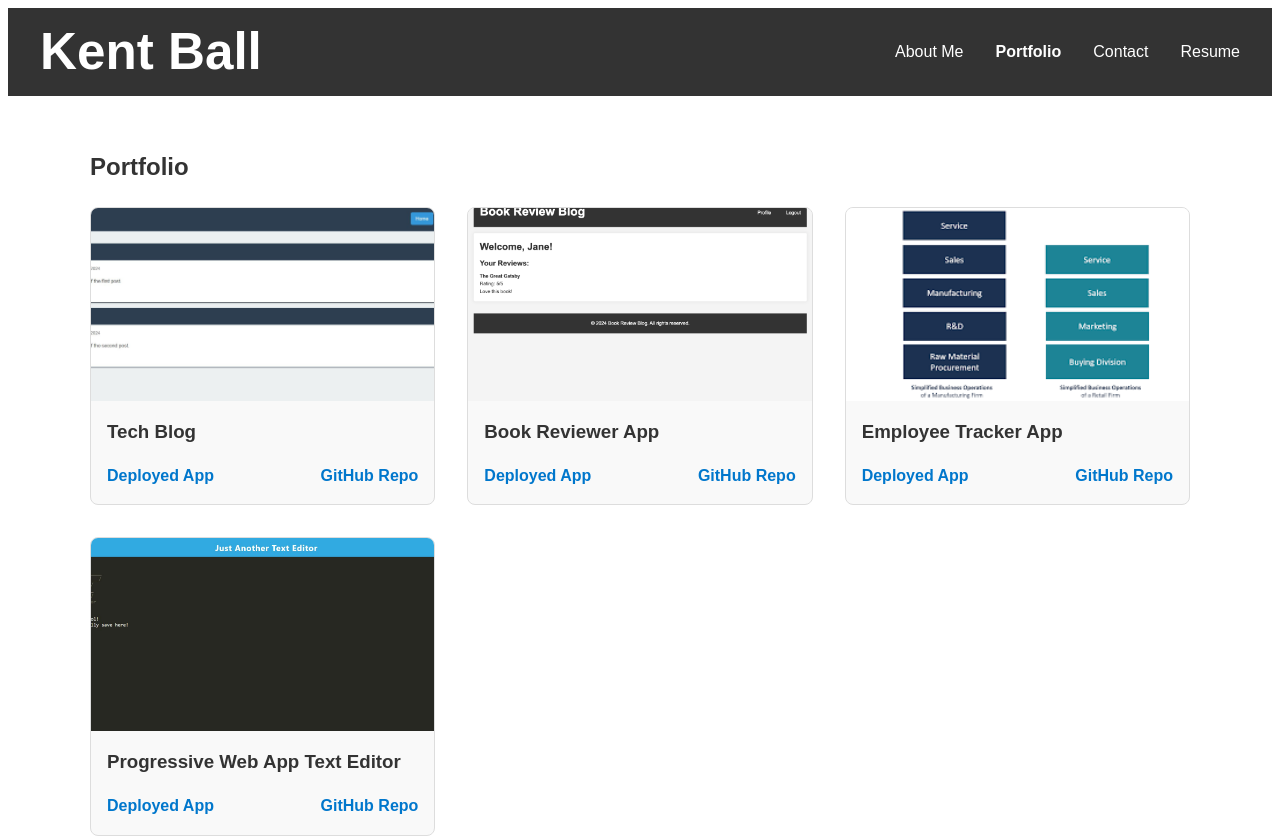
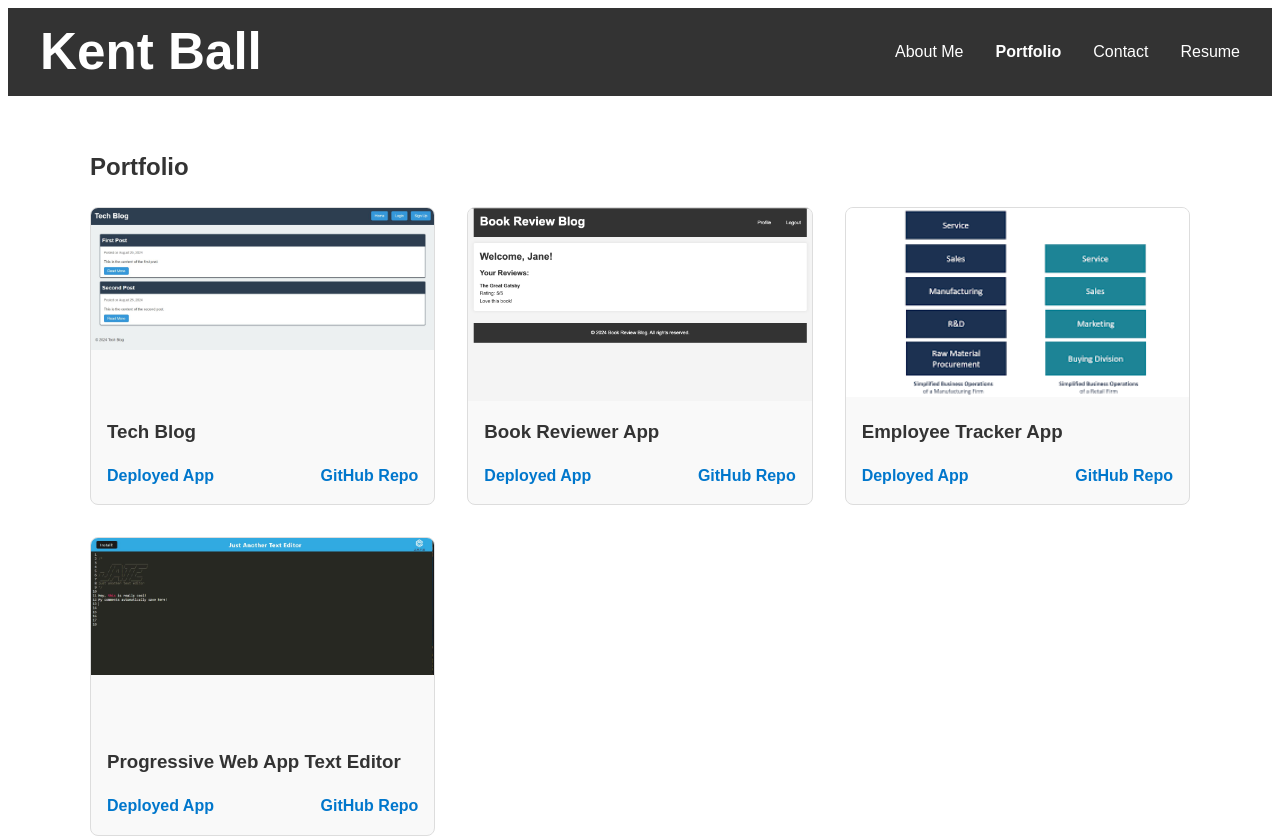
Before and after one commit to digitalscribe53/React-Portfolio, a React (Vite) app: page /portfolio in a window 1280 px wide. Shown: the top 838 px of the page. Built offline with nearby package versions, Linux system fonts and the light colour scheme.

Commit message:
Updated project card size and style

```diff
--- a/src/App.css
+++ b/src/App.css
@@ -162,9 +162,10 @@ body {
 }
 
 .project-image-container {
+  width: 100%;
+  height: 0;
+  padding-top: 56.25%; /* 4:3 Aspect Ratio */
   position: relative;
-  width: 100%;
-  padding-top: 56.25%; /* 16:9 Aspect Ratio */
   overflow: hidden;
 }
 
@@ -173,8 +174,9 @@ body {
   top: 0;
   left: 0;
   width: 100%;
-  height: 100%;
+  height: auto;
   object-fit: cover;
+  object-position: top left;
 }
 
 .project-details {
```
